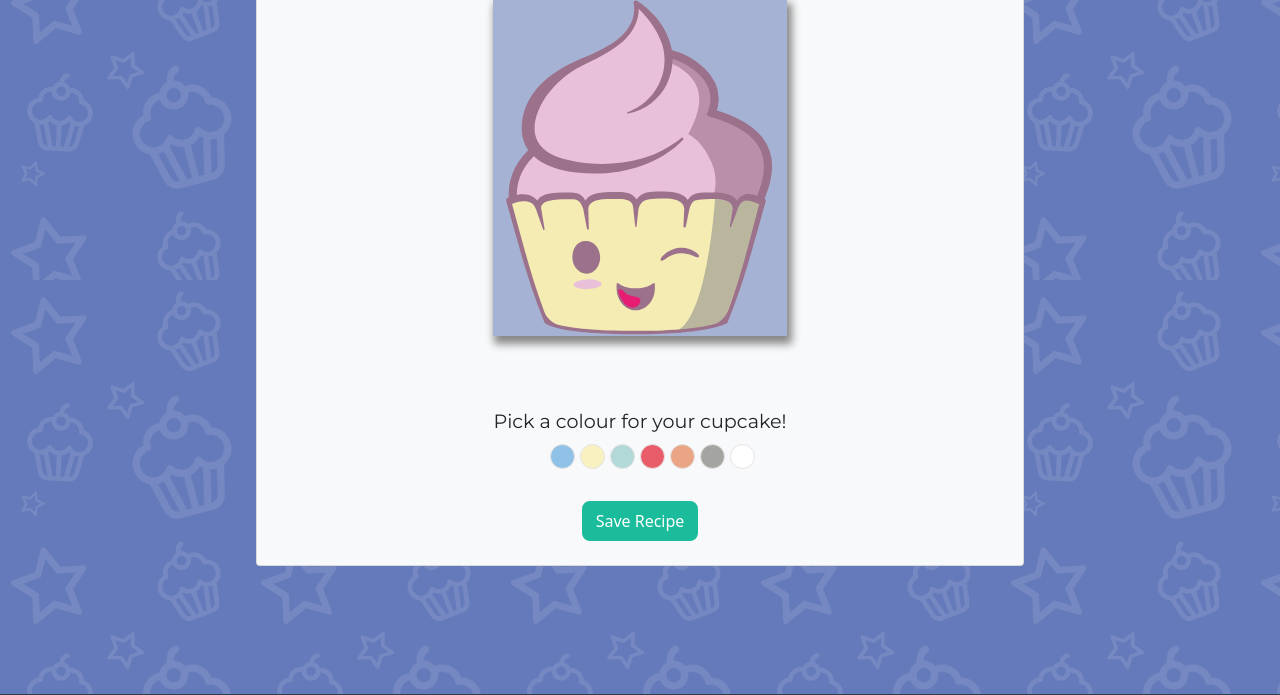
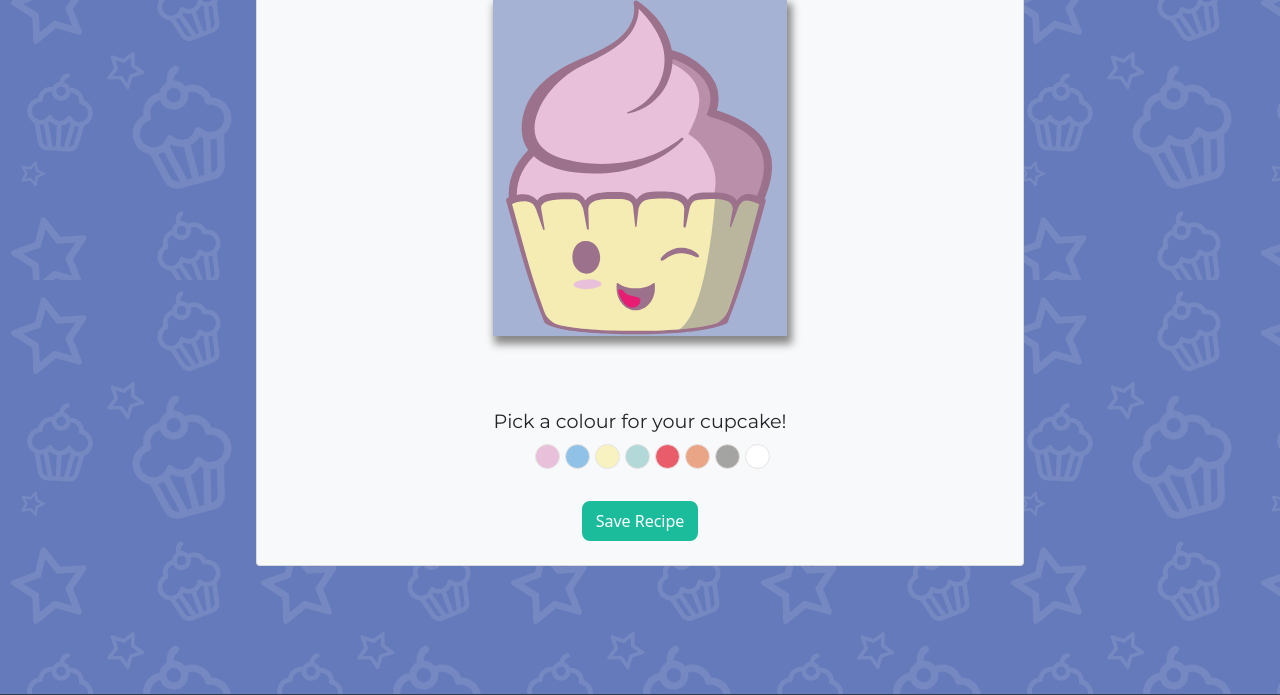
Before and after one commit to DoriCzele/CupcakeClub, a Flask app: page /create-recipe in a window 1280 px wide. Shown: the part 800-1495 px from the top of the page. Run offline with Flask 2, Linux system fonts and the light colour scheme; the visitor is signed in with stand-in values (Sample User, id 1); some libraries are stand-ins or nearby versions.

Commit message:
Add original avatar colour to colour picker

```diff
--- a/templates/components/recipe-form.html
+++ b/templates/components/recipe-form.html
@@ -68,6 +68,10 @@
           <h6 for="colourPicker" class="form-label">Pick a colour for your cupcake!</h6>
           <div id="color-picker" class="color-picker" data-existing-color={{ recipe_color|tojson|safe }}>
             <label class="color-picker-option">
+              <input class="color-radio" type="radio" name="radio" value="#E8C0D9">
+              <span class="checkmark"></span>
+            </label>
+            <label class="color-picker-option">
               <input class="color-radio" type="radio" name="radio" value="#90C2E7">
               <span class="checkmark"></span>
             </label>
```
